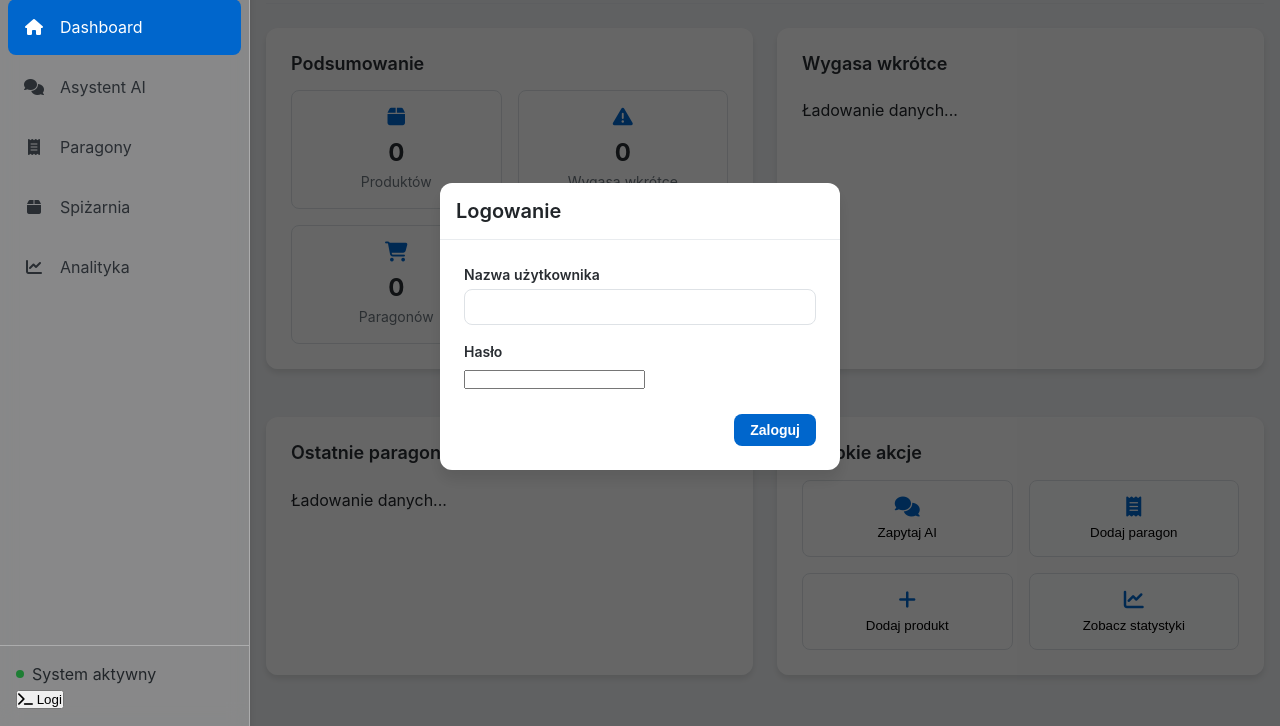
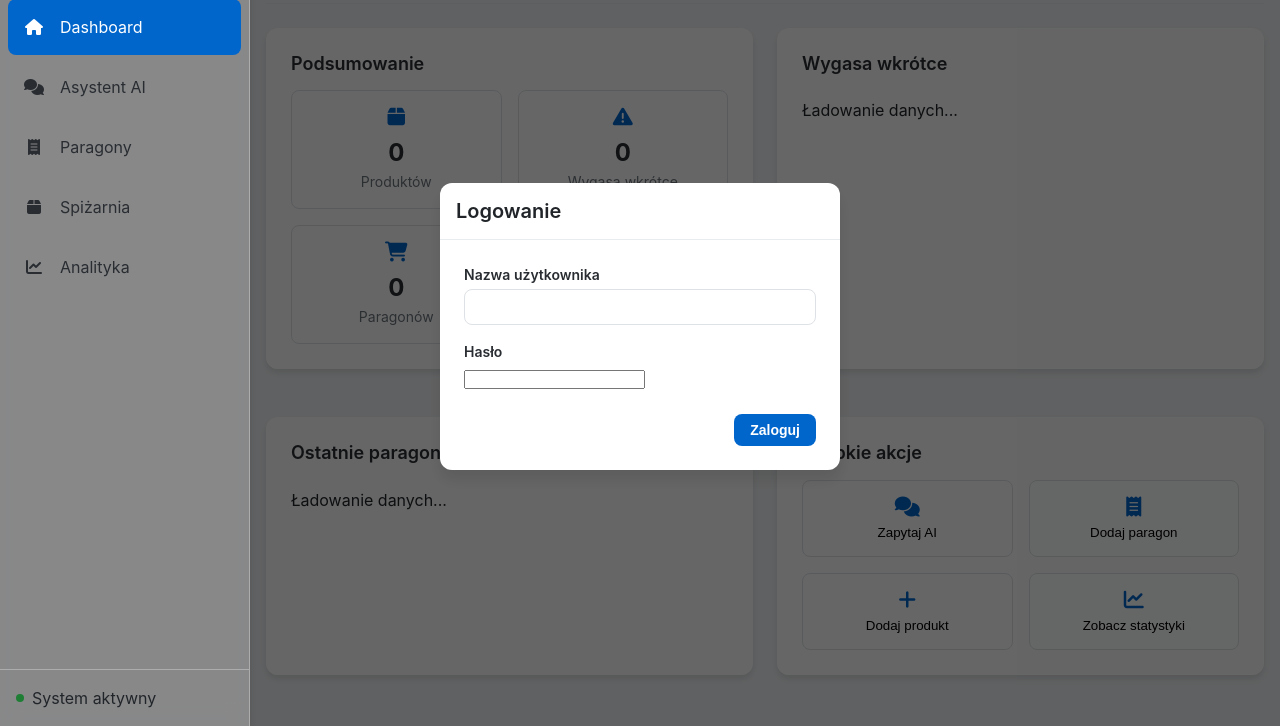
Before and after one commit to codemarcinu/repo_django_agenty, a Django app: page / in a window 1280 px wide. Shown: the part 74-800 px from the top of the page. Run offline with Django 5.2, Linux system fonts and the light colour scheme; parts of the project's set-up code (start-up, migrations or seed data) failed here and were passed over.

Commit message:
Remove logout and logs buttons from navigation
Removed the logout and live logs buttons from the nav section in
templates/index.html to simplify the UI and reduce clutter.

```diff
--- a/templates/index.html
+++ b/templates/index.html
@@ -43,12 +43,6 @@
                     <div class="status-indicator online"></div>
                     <span>System aktywny</span>
                 </div>
-                <button class="logout-btn" id="logout-btn" style="display: none;">
-                    <i class="fas fa-sign-out-alt"></i> Wyloguj
-                </button>
-                <button class="logs-btn" id="live-logs-btn" title="Otwórz logi na żywo">
-                    <i class="fas fa-terminal"></i> Logi
-                </button>
             </div>
         </nav>
 
```
